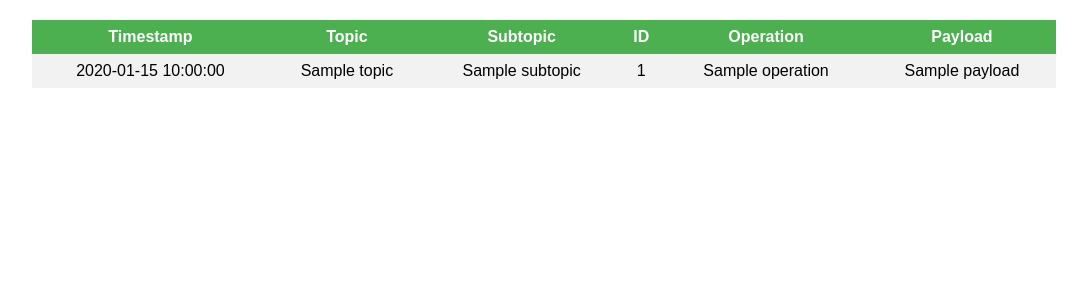
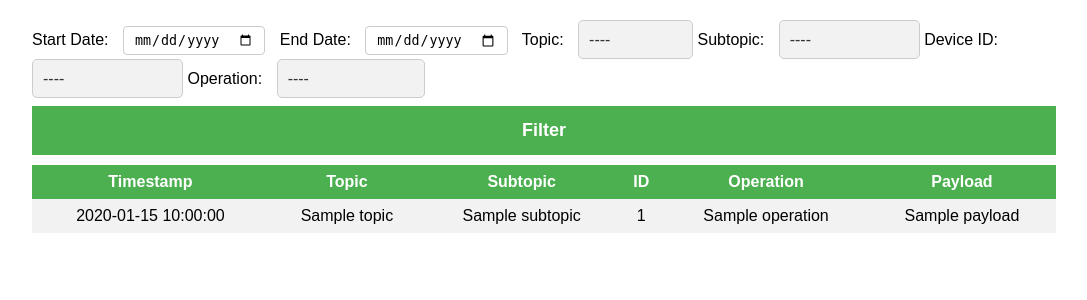
Before and after one commit to gustavosilveiragss/pjbl, a Flask app: template halux/src/templates/logs.jinja in a window 1280 px wide. Shown: the part 48-348 px from the top of the page, without its empty margins (96-1183 px from the left). Run offline with Flask 3, Linux system fonts and the light colour scheme; the template is opened without the code that fills it: most values are stand-ins (such as "Sample title", 1, 10 or a date in 2020).

Commit message:
log filters

```diff
--- a/halux/dump.sql
+++ b/halux/dump.sql
@@ -145,7 +145,7 @@ CREATE TABLE `mqtt_logs` (
   `created_at` timestamp NOT NULL DEFAULT CURRENT_TIMESTAMP,
   `topic` varchar(255) NOT NULL,
   `subtopic` varchar(255) NOT NULL,
-  `device_id` int NOT NULL,
+  `device_id` int NULL,
   `operation` varchar(255) NOT NULL,
   `payload` varchar(255) NOT NULL,
   PRIMARY KEY (`mqtt_log_id`),
--- a/halux/src/static/globals.css
+++ b/halux/src/static/globals.css
@@ -135,6 +135,17 @@ form input[type="password"] {
   box-sizing: border-box;
 }
 
+form label {
+  margin-right: 10px;
+}
+
+form input[type="date"] {
+  margin-right: 10px;
+  padding: 5px 10px;
+  border: 1px solid #ccc;
+  border-radius: 4px;
+}
+
 form input[type="submit"],
 form button,
 .max-width-btn {
@@ -233,3 +244,22 @@ p {
   color: #4caf50;
   transform: translateY(-20px);
 }
+
+/* DROPDOWN */
+
+select {
+  padding: 10px;
+  border: 1px solid #ccc;
+  border-radius: 5px;
+  font-size: 16px;
+  color: #333;
+  background-color: #f2f2f2;
+  appearance: none;
+  -webkit-appearance: none;
+  -moz-appearance: none;
+}
+
+select:focus {
+  border-color: #4caf50;
+  outline: none;
+}
--- a/halux/src/templates/logs.jinja
+++ b/halux/src/templates/logs.jinja
@@ -1,6 +1,54 @@
 {% extends "base.jinja" %}
 {% block title %}Logs{% endblock %}
 {% block content %}
+<form method="GET" action="/logs">
+    <label for="start_date">Start Date:</label>
+    <input type="date" id="start_date" name="start_date" value="{{ request.args.get('start_date', '') }}">
+
+    <label for="end_date">End Date:</label>
+    <input type="date" id="end_date" name="end_date" value="{{ request.args.get('end_date', '') }}">
+
+    <label for="topic">Topic:</label>
+    <select id="topic" name="topic">
+        <option value="">----</option>
+        {% for topic in data.topics %}
+        <option value="{{ topic }}" {% if request.args.get('topic', '' )==topic %}selected{% endif %}>{{ topic }}
+        </option>
+        {% endfor %}
+    </select>
+
+    <label for="subtopic">Subtopic:</label>
+    <select id="subtopic" name="subtopic">
+        <option value="">----</option>
+        {% for subtopic in data.subtopics %}
+        <option value="{{ subtopic }}" {% if request.args.get('subtopic', '' )==subtopic %}selected{% endif %}>{{
+            subtopic }}
+        </option>
+        {% endfor %}
+    </select>
+
+    <label for="device_id">Device ID:</label>
+    <select id="device_id" name="device_id">
+        <option value="">----</option>
+        {% for d in data.devices %}
+        <option value="{{ d.device_id }}" {% if request.args.get('device_id', '' )==d.device_id|string %}selected{% endif %}>{{
+            d.device_name }} ({{ d.device_id }})
+        </option>
+        {% endfor %}
+    </select>
+
+    <label for="operation">Operation:</label>
+    <select id="operation" name="operation">
+        <option value="">----</option>
+        {% for operation in data.operations %}
+        <option value="{{ operation }}" {% if request.args.get('operation', '' )==operation %}selected{% endif %}>{{
+            operation }}
+        </option>
+        {% endfor %}
+    </select>
+
+    <input type="submit" value="Filter">
+</form>
 <table>
     <tr>
         <th>Timestamp</th>
@@ -15,7 +63,7 @@
         <td>{{ log.created_at }}</td>
         <td>{{ log.topic }}</td>
         <td>{{ log.subtopic }}</td>
-        <td>{{ log.device_id }}</td>
+        <td>{{ log.device_id|default('-') }}</td>
         <td>{{ log.operation }}</td>
         <td>{{ log.payload }}</td>
     </tr>
--- a/halux/src/utils/consts.py
+++ b/halux/src/utils/consts.py
@@ -18,6 +18,8 @@ TOP_HUMIDITY = "HUMIDITY"
 REQUEST = "REQ"
 READ = "R"
 WRITE = "W"
+DELETE = "D"
 RESPONSE = "RES"
+CRUD = "CRUD"
 
 RESPONSE_OK = '{"status": "OK"}'
```
Also changed, not shown: halux/src/controllers/logs_controller.py (+56 -3 lines), halux/src/templates/dashboard.jinja (+0 -14 lines).
